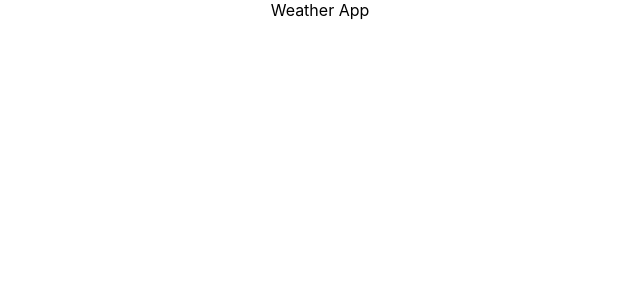
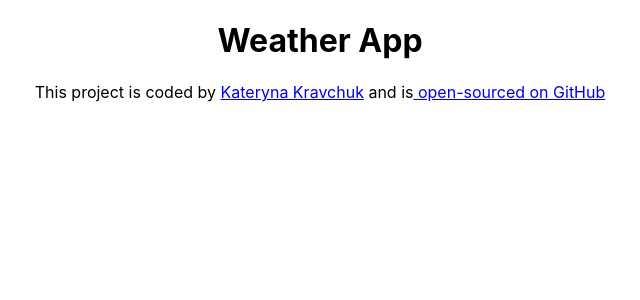
Before and after one commit to kate-kravchuk/React-Weather-Application, a React (Create React App) app: page / in a window 1280 px wide. Shown: the top 300 px of the page, without its empty margins (320-960 px from the left). Built offline with nearby package versions, Linux system fonts and the light colour scheme.

Commit message:
Added GitHub Repo URL

```diff
--- a/src/App.js
+++ b/src/App.js
@@ -1,7 +1,22 @@
 import "./App.css";
 
 function App() {
-  return <div className="App">Weather App</div>;
+  return (
+    <div className="App">
+      <h1>Weather App</h1>
+      <p>
+        This project is coded by{" "}
+        <a href="http://localhost:3000/">Kateryna Kravchuk</a> and is
+        <a
+          href="https://github.com/kate-kravchuk/React-Weather-Application"
+          target="_blank"
+        >
+          {" "}
+          open-sourced on GitHub
+        </a>
+      </p>
+    </div>
+  );
 }
 
 export default App;
```
